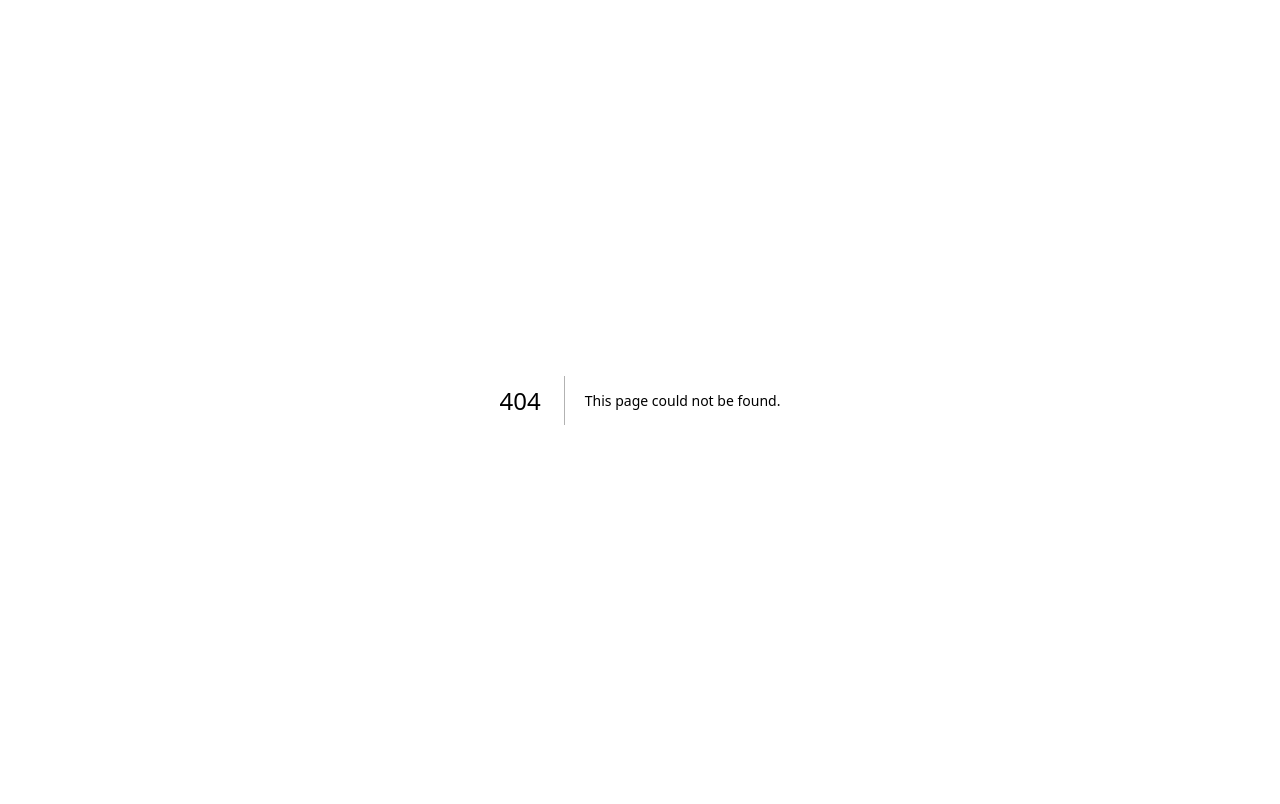
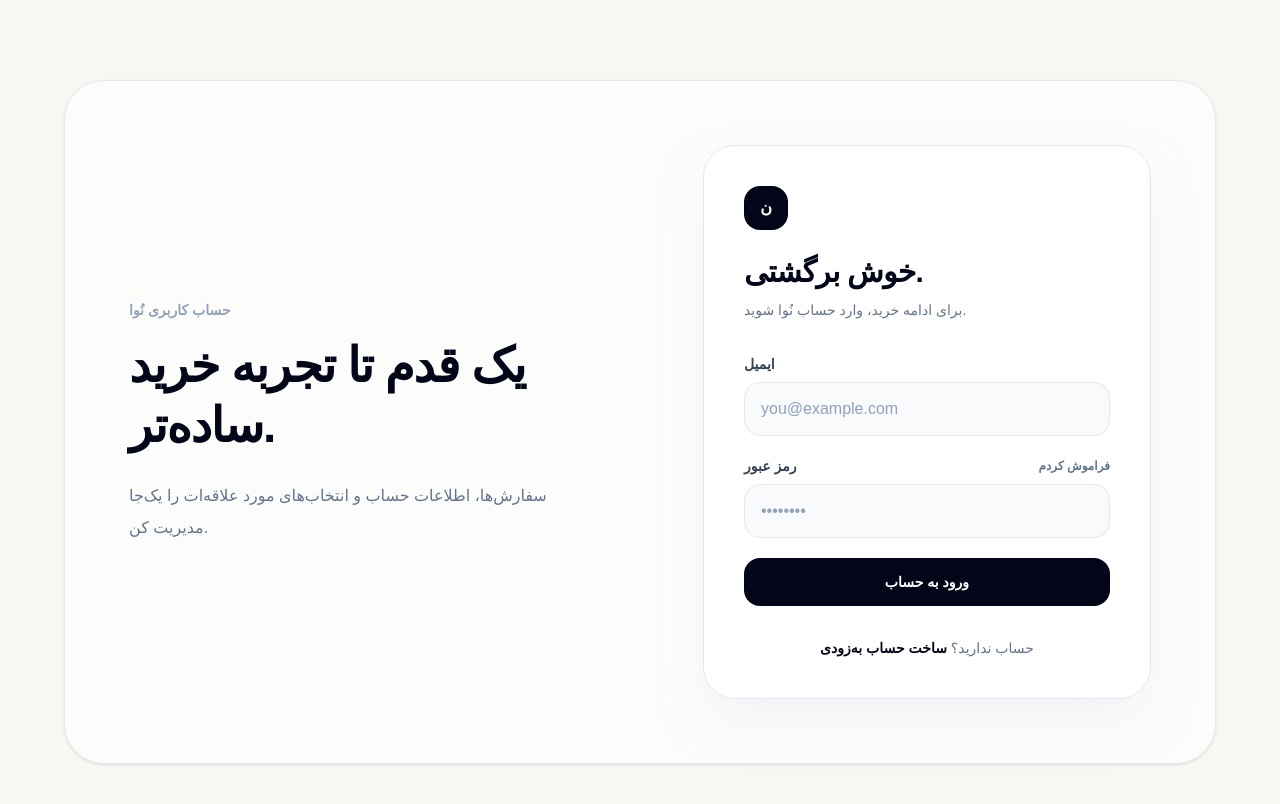
Before and after one commit to rouzbehtondkar/nextjs, a Next.js app: page /login in a window 1280 px wide. Before the commit this address had no page. Shown: the top 804 px of the page. Built offline with nearby package versions, Linux system fonts and the light colour scheme.

Commit message:
feat: add login page

```diff
--- /dev/null
+++ b/app/login/page.tsx
@@ -0,0 +1,16 @@
+import LoginForm from "../features/auth/components/LoginForm";
+
+export default function LoginPage() {
+  return (
+    <main className="min-h-[calc(100vh-5rem)] bg-[#f7f7f4] px-6 py-12 sm:py-20">
+      <div className="mx-auto flex min-h-[600px] max-w-6xl items-center justify-center rounded-[2.5rem] border border-slate-200 bg-white/60 p-6 shadow-sm backdrop-blur sm:p-10 lg:p-16">
+        <div className="hidden flex-1 pr-16 lg:block">
+          <p className="text-sm font-bold text-slate-400">حساب کاربری نُوا</p>
+          <h2 className="mt-4 max-w-lg text-5xl font-black leading-tight tracking-tight text-slate-950">یک قدم تا تجربه خرید ساده‌تر.</h2>
+          <p className="mt-6 max-w-md leading-8 text-slate-500">سفارش‌ها، اطلاعات حساب و انتخاب‌های مورد علاقه‌ات را یک‌جا مدیریت کن.</p>
+        </div>
+        <LoginForm />
+      </div>
+    </main>
+  );
+}
```
